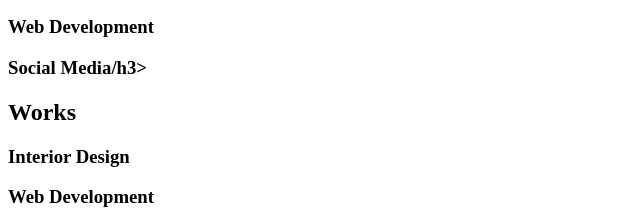
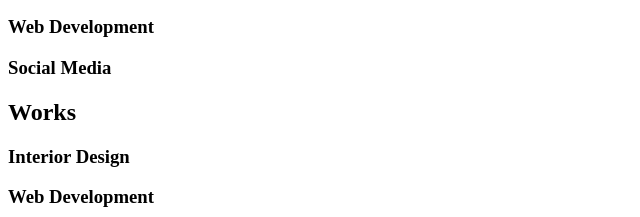
Before and after one commit to AsiaGrpr/holbertonschool-web_front_end, a plain HTML site: page html_advanced/10-index.html in a window 1280 px wide. Shown: the part 307-524 px from the top of the page, 0-640 px from the left. Drawn offline with Linux system fonts and the light colour scheme.

Commit message:
10-index.html correction

```diff
--- a/html_advanced/10-index.html
+++ b/html_advanced/10-index.html
@@ -27,7 +27,7 @@
                 <h3>Content Strategy</h3>
                 <h3>UX Design</h3>
                 <h3>Web Development</h3>
-                <h3>Social Media/h3>
+                <h3>Social Media</h3>
             </section>
             <section>
                 <h2>Works</h2>
```
